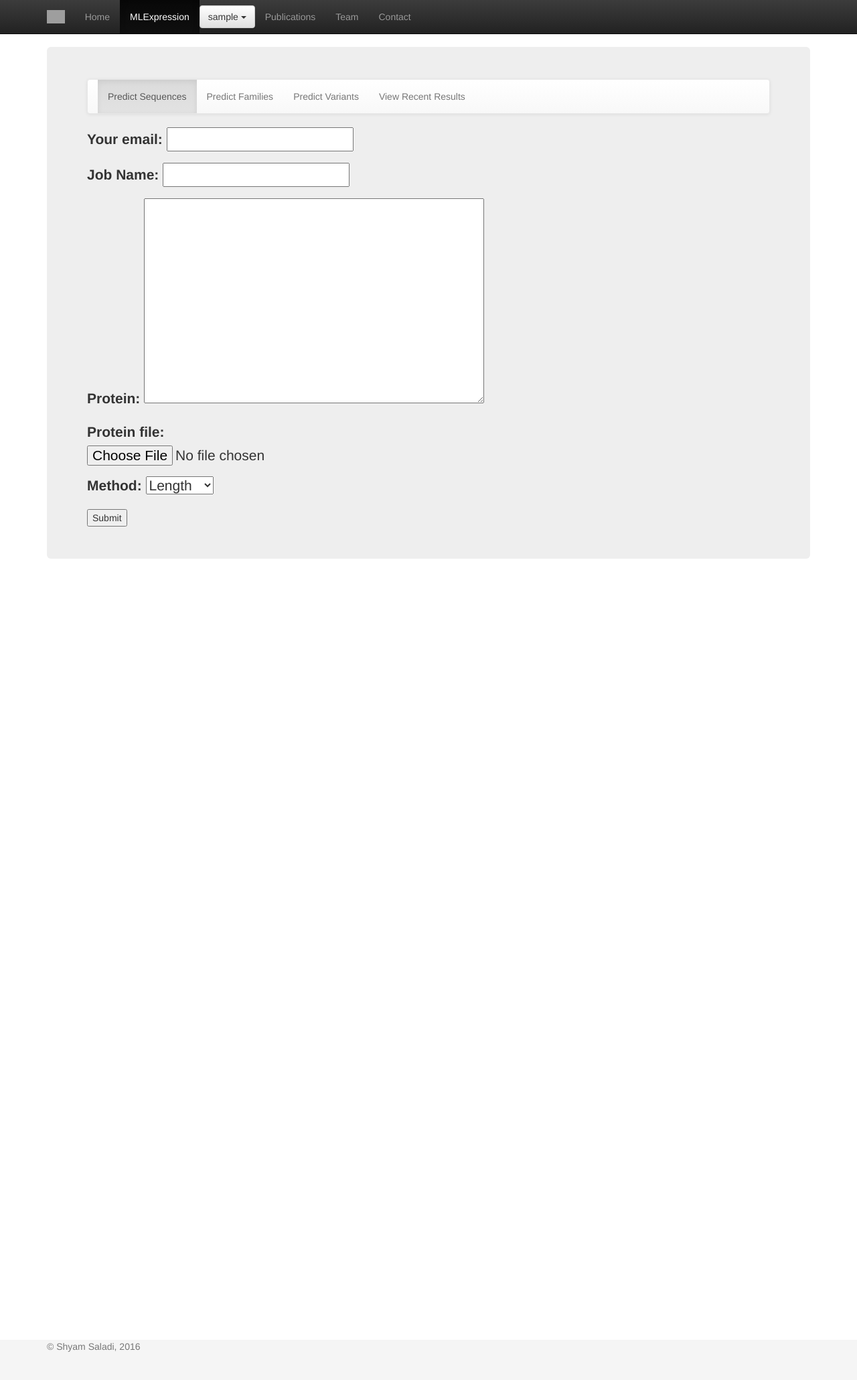
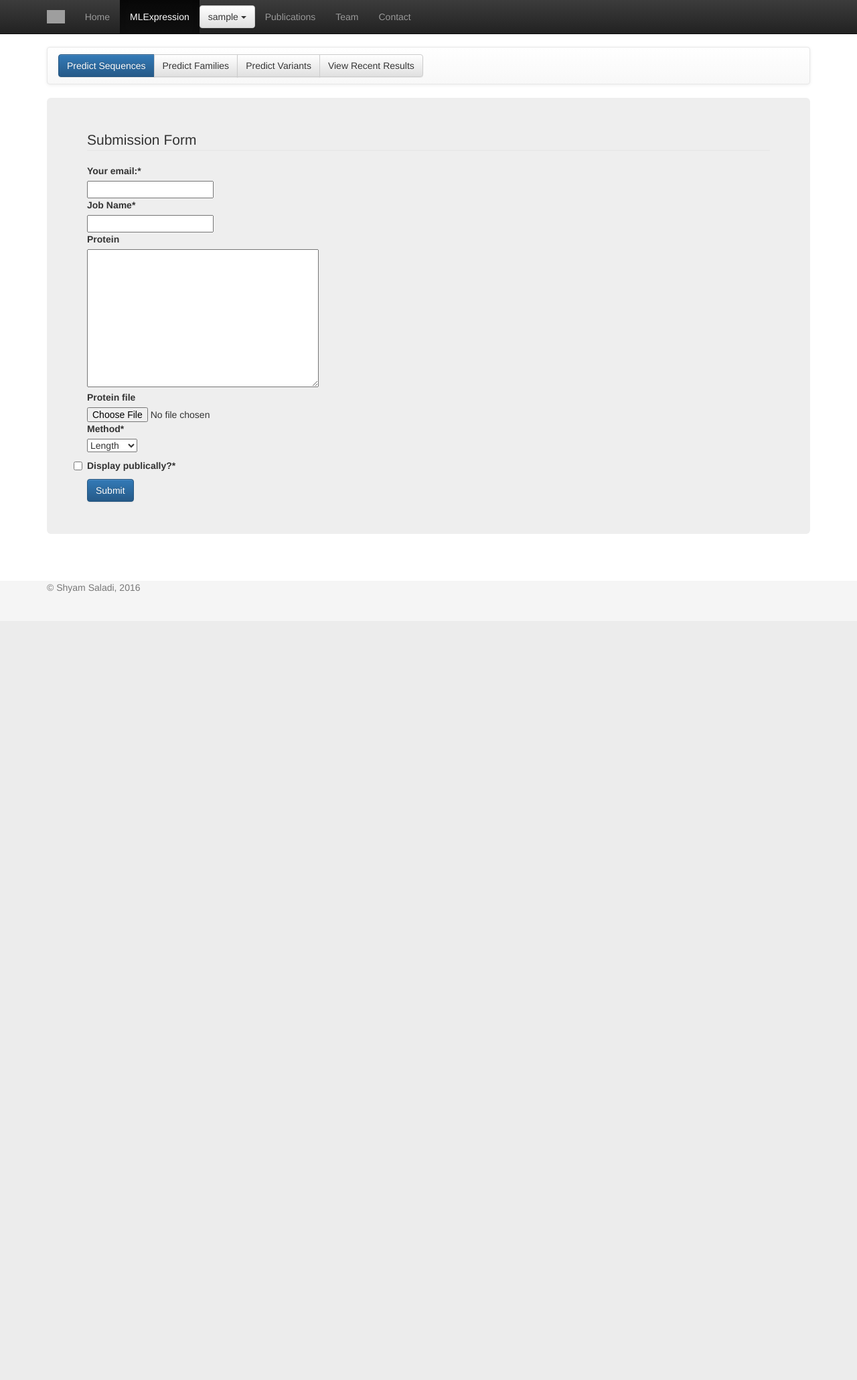
Before and after one commit to clemlab/IMPweb, a Django app: page /webform/ in a window 1280 px wide. Shown: the whole page at 67% size. After the commit the page ends 885 px from the top, so only its background shows below. Run offline with Django 3.2, Linux system fonts and the light colour scheme; the visitor is signed in with stand-in values (Sample User, id 1); some libraries are stand-ins or nearby versions; grey boxes are pictures that could not be loaded.

Commit message:
initial support for crispy forms secondary navbar

```diff
--- a/memprot_project/settings.py
+++ b/memprot_project/settings.py
@@ -51,6 +51,7 @@ INSTALLED_APPS = (
     'webform',
     'social_django',
     'django_rq',
+    'crispy_forms',
 )
 
 MIDDLEWARE_CLASSES = (
--- a/static/navbar.css
+++ b/static/navbar.css
@@ -1,6 +1,6 @@
 /* from bootstrap-3.3.7/docs/examples/navbar-fixed-top */
 body {
-  min-height: 2000px;
+  min-height: 150px;
   padding-top: 70px;
 }
 
--- a/static/sticky-footer.css
+++ b/static/sticky-footer.css
@@ -8,10 +8,11 @@ html {
 }
 body {
   /* Margin bottom by footer height */
-  margin-bottom: 60px;
+  margin: 0 0 100px;
 }
 .footer {
   position: absolute;
+  left: 0;
   bottom: 0;
   width: 100%;
   /* Set the fixed height of the footer here */
--- a/templates/base_head.html
+++ b/templates/base_head.html
@@ -25,6 +25,9 @@
 <!-- See http://jquery.com/browser-support/ -->
 <script src="https://ajax.googleapis.com/ajax/libs/jquery/1.12.4/jquery.min.js"></script>
 
+<!-- include tether -->
+<script src="//cdnjs.cloudflare.com/ajax/libs/tether/1.4.0/js/tether.min.js"></script>
+
 <!-- Latest compiled and minified Bootstrap JavaScript -->
 <script src="https://maxcdn.bootstrapcdn.com/bootstrap/3.3.7/js/bootstrap.min.js" integrity="sha384-Tc5IQib027qvyjSMfHjOMaLkfuWVxZxUPnCJA7l2mCWNIpG9mGCD8wGNIcPD7Txa" crossorigin="anonymous"></script>
 
@@ -37,4 +40,6 @@
 <!-- custom CSS -->
 <link rel="stylesheet" href="{% static "custom.css" %}">
 
+
+
 {% endblock %}
--- a/webform/form.py
+++ b/webform/form.py
@@ -1,6 +1,9 @@
 from django import forms
 from inspect import getmembers, isfunction
 
+from crispy_forms.helper import FormHelper
+from crispy_forms.layout import Layout, Div, Submit, HTML, Button, Row, Field, Fieldset, ButtonHolder
+from crispy_forms.bootstrap import AppendedText, PrependedText, FormActions
 
 
 # All the possible functions for the drop-down menu
@@ -14,11 +17,34 @@ funs = [
 
 
 class SubmissionForm(forms.Form):
+
     your_email = forms.EmailField(label='Your email:', max_length=100)
     job_name = forms.CharField(label='Job Name', max_length=50)
     protein = forms.CharField(widget=forms.Textarea, required=False)
     protein_file = forms.FileField(required=False)
-    method = forms.ChoiceField(choices=funs, required=True )
+    method = forms.ChoiceField(choices=funs, required=True)
+    display_mode = forms.BooleanField(label='Display publically?')
+
+    def __init__(self, *args, **kwargs):
+        super(SubmissionForm, self).__init__(*args, **kwargs)
+        self.helper = FormHelper()
+        self.helper.layout = Layout(
+            Fieldset(
+                'Submission Form',
+                'your_email',
+                'job_name',
+                'protein',
+                'protein_file',
+                'method',
+                'display_mode',
+                ),
+            FormActions(
+                    ButtonHolder(
+                    Submit('submit', 'Submit', css_class='button white')))
+            )
+
+
+
 
     # forms.ValidationError("Need to provide an input")
 
--- /dev/null
+++ b/webform/templates/base_input.html
@@ -0,0 +1,27 @@
+<!DOCTYPE html>
+
+<html lang="en">
+    <head>
+    {% include "base_head.html" %}
+    {% block head_block %}{% endblock %}
+    </head>
+
+    <body>
+
+      {% include "base_navbar.html" %}
+      {% block navbar_block %}{% endblock %}
+
+      <div class="container theme-showcase" role="main">
+        {% include "webform_navbar.html" %}
+        {% block button_block %}{% endblock %}
+        <div class="jumbotron">
+        <!-- Django will fill this block in upon inheritance -->
+        {% block body_block %}{% endblock %}
+        </div>
+      </div>
+
+      {% include "base_footer.html" %}
+      {% block footer_block %}{% endblock %}
+
+    </body>
+</html>
--- a/webform/templates/basic_input.html
+++ b/webform/templates/basic_input.html
@@ -1,15 +1,14 @@
-{% extends 'base.html' %}
+{% extends 'base_input.html' %}
 
 {% block body_block %}
 
-    {% include "webform_navbar.html" %}
-    {% block navbar_block %}{% endblock %}
+
 
 <form action="thanks" method="post" enctype="multipart/form-data">
+    {% if user.is_authenticated %}
     {% csrf_token %}
-    {{ form.as_p }}
-    {% if user.is_authenticated %}
-    <input type="submit" value="Submit" />
+    {% load crispy_forms_tags %}
+    {% crispy form %}
     {% else %}
     Please log in!
     {% endif %}
--- a/webform/templates/webform_navbar.html
+++ b/webform/templates/webform_navbar.html
@@ -1,16 +1,13 @@
 
 {% block navbar_block %}
 
-
-<nav class="navbar navbar-default">
-  <div class="container-fluid">
-    <ul class="nav navbar-nav">
-      <li class="active"><a href="#">Predict Sequences</a></li>
-      <li><a href="#">Predict Families</a></li>
-      <li><a href="#">Predict Variants</a></li>
-      <li><a href="#">View Recent Results</a></li>
-    </ul>
-  </div>
-</nav>
+  <nav class="navbar navbar-default">
+    <div class="btn-group btn-lg" role="group" aria-label="...">
+      <button type="button" class="btn btn-primary" href="#" role="button">Predict Sequences</a>
+      <button type="button" class="btn btn-default" href="#" role="button">Predict Families</a>
+      <button type="button" class="btn btn-default" href="#" role="button">Predict Variants</a>
+      <button type="button" class="btn btn-default" href="#" role="button">View Recent Results</a>
+    </div>
+  </nav>
 
 {% endblock %}
```
Also changed, not shown: webform/templates/form_field.html (added, +48 -0 lines).
